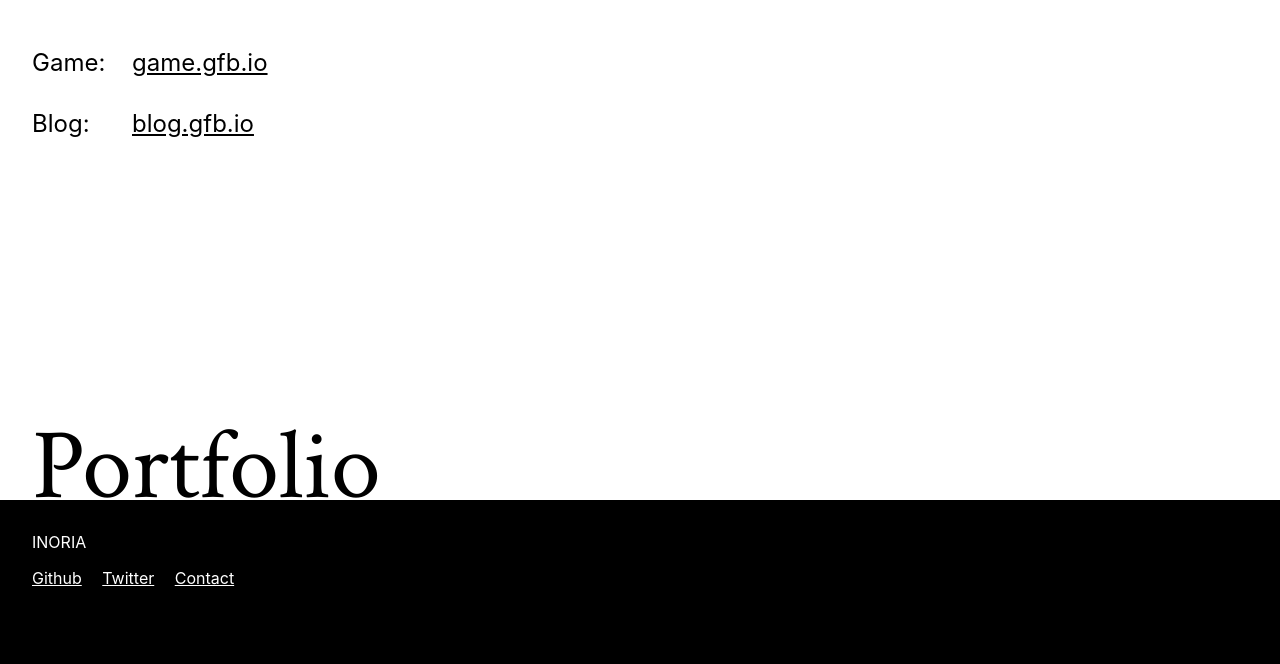
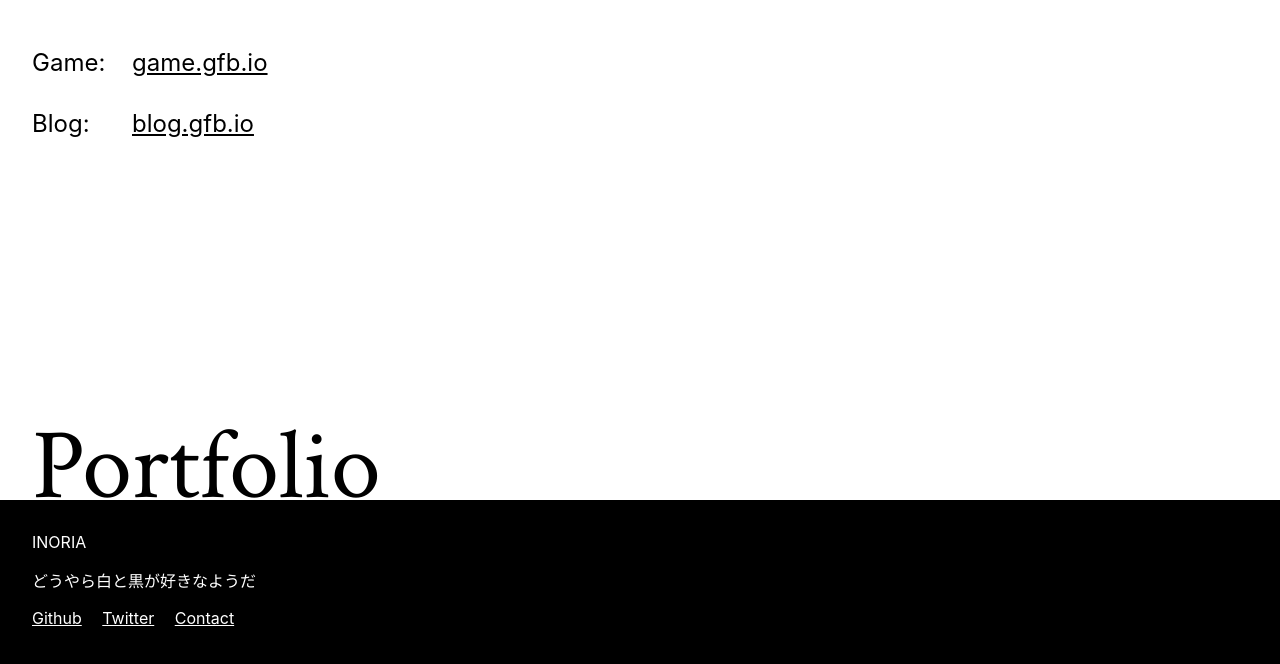
Before and after one commit to INORIA/inoria.gfb.io, a website built with Parcel: page index.html in a window 1280 px wide. Built offline with nearby package versions, Linux system fonts and the light colour scheme.

Commit message:
add: add a single word

```diff
--- a/index.html
+++ b/index.html
@@ -25,6 +25,7 @@
     <div class="footer-content">
       <ul class="profile">
         <li class="profile-item">INORIA</li>
+        <li class="profile-item profile-single-word">どうやら白と黒が好きなようだ</li>
         <li class="profile-item">
           <a class="profile-link link-white" href="https://github.com/INORIA">Github</a>
           <a class="profile-link  link-white" href="https://twitter.com/amayo_inoria">Twitter</a>
```
